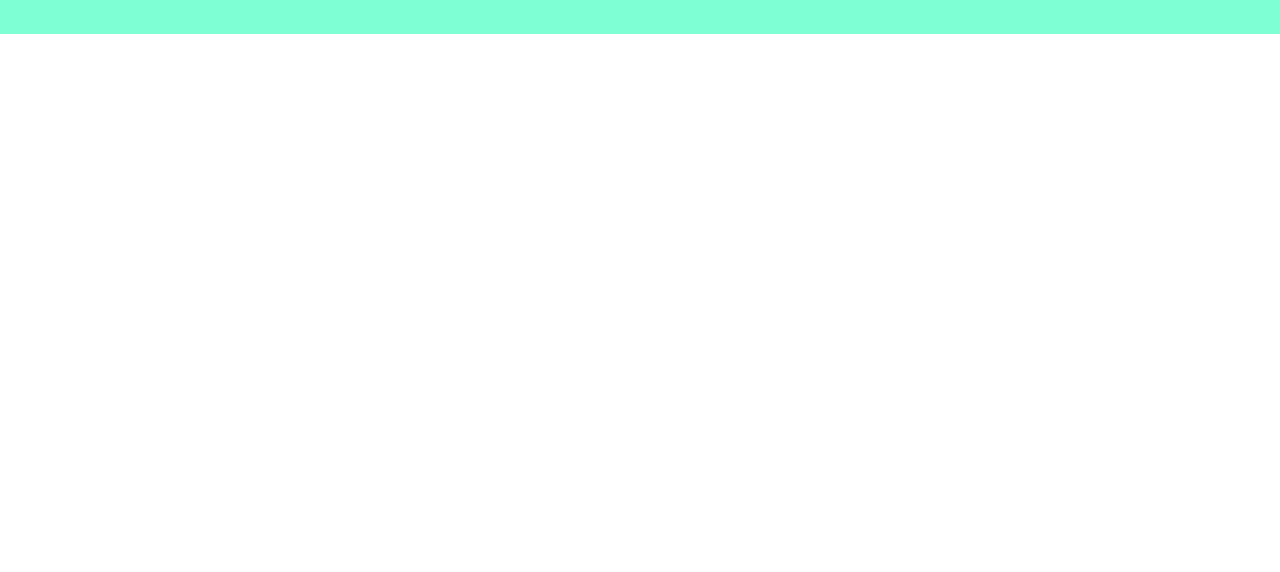
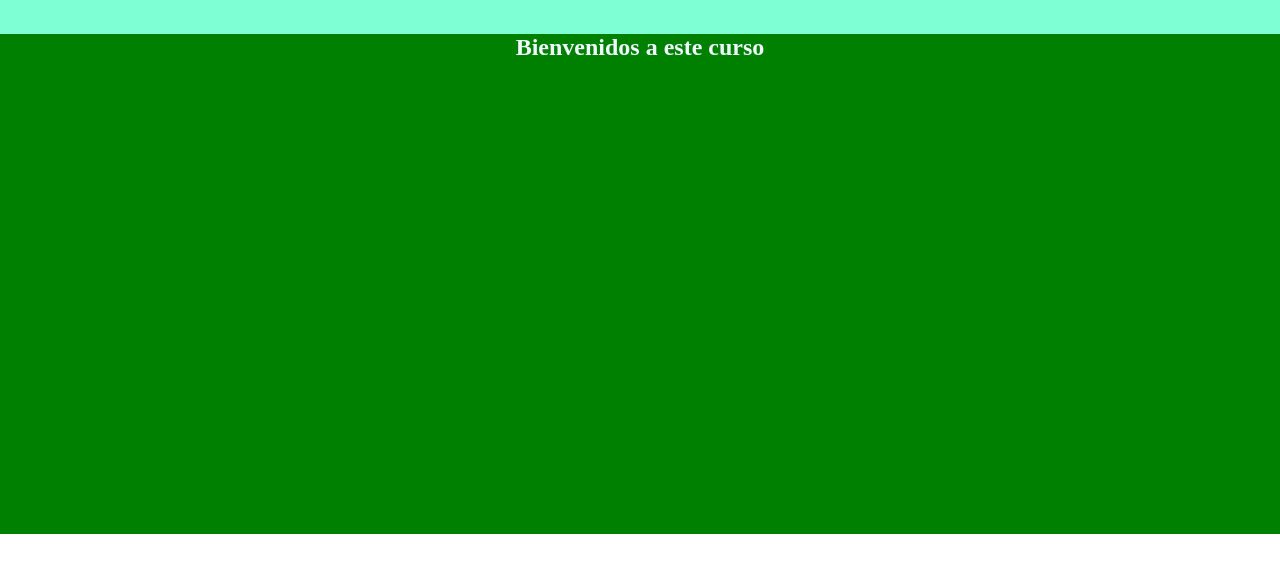
Before and after one commit to Ignacio-Grasset/29240, a plain HTML site: page index.html in a window 1280 px wide. Shown: the part 116-688 px from the top of the page. Drawn offline with Linux system fonts and the light colour scheme.

Commit message:
agrego un h2 y estilos

```diff
--- a/estilos.css
+++ b/estilos.css
@@ -17,3 +17,14 @@ p {
     padding: 20px;
     color: blueviolet;
 }
+
+main {
+    height: 500px;
+    width: 100%;
+    background-color: green;
+}
+
+h2 {
+    color: aliceblue;
+    text-align: center;
+}
--- a/index.html
+++ b/index.html
@@ -12,5 +12,8 @@
         <h1>Mi curso de github</h1>
         <p>Lorem ipsum dolor sit amet consectetur adipisicing elit. Quis ex rerum illo laboriosam eligendi, ut fugiat asperiores eum soluta? Id laudantium alias ex voluptas reprehenderit minus magnam quod, perspiciatis necessitatibus?</p>
     </header>
+    <main>
+        <h2>Bienvenidos a este curso</h2>
+    </main>
 </body>
 </html>
```
